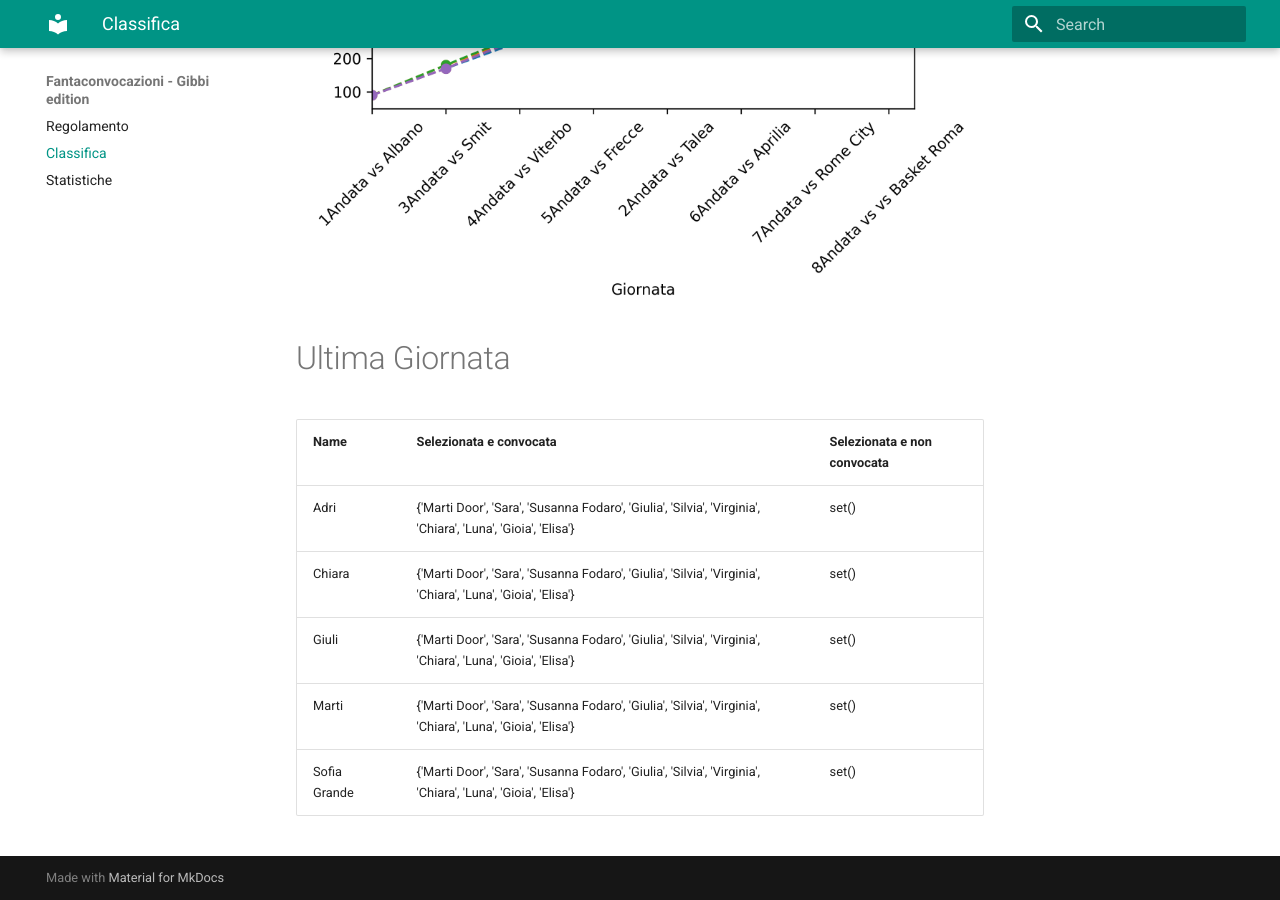
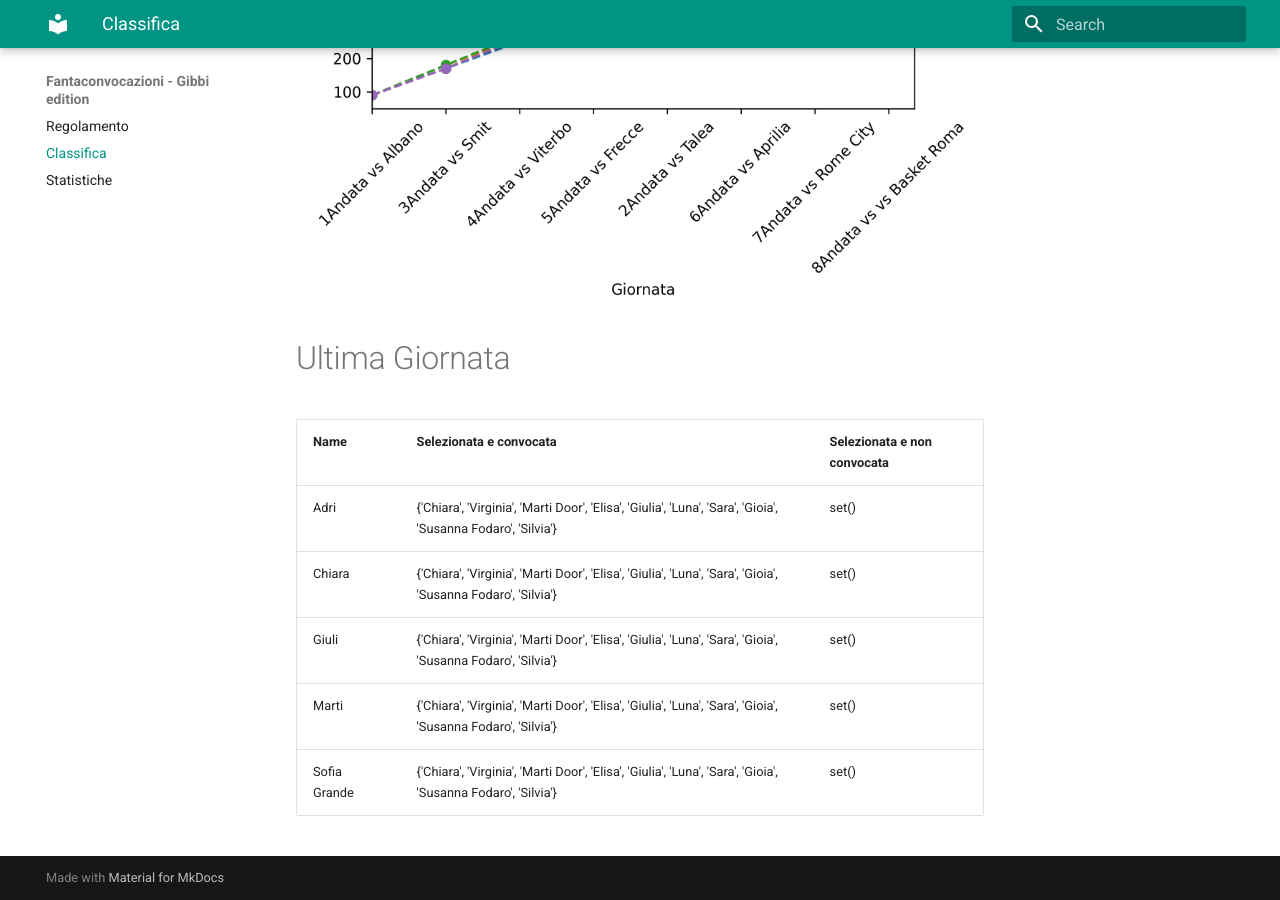
Before and after one commit to martinig94/fantagibbi, an MkDocs documentation site: the page built from docs/Classifica.md, in a window 1280 px wide and 900 px high, scrolled down 810 px. Built offline with MkDocs 1.6.1 and Material for MkDocs 9.7.7, drawn with Linux system fonts in a browser that asks for light colours.

Commit message:
Auto-update from main.py

```diff
--- a/docs/Classifica.md
+++ b/docs/Classifica.md
@@ -18,9 +18,9 @@
 <!-- START_TABLE CORRECT -->
 | Name         | Selezionata e convocata                                                                                      | Selezionata e non convocata   |
 |:-------------|:-------------------------------------------------------------------------------------------------------------|:------------------------------|
-| Adri         | {'Marti Door', 'Sara', 'Susanna Fodaro', 'Giulia', 'Silvia', 'Virginia', 'Chiara', 'Luna', 'Gioia', 'Elisa'} | set()                         |
-| Chiara       | {'Marti Door', 'Sara', 'Susanna Fodaro', 'Giulia', 'Silvia', 'Virginia', 'Chiara', 'Luna', 'Gioia', 'Elisa'} | set()                         |
-| Giuli        | {'Marti Door', 'Sara', 'Susanna Fodaro', 'Giulia', 'Silvia', 'Virginia', 'Chiara', 'Luna', 'Gioia', 'Elisa'} | set()                         |
-| Marti        | {'Marti Door', 'Sara', 'Susanna Fodaro', 'Giulia', 'Silvia', 'Virginia', 'Chiara', 'Luna', 'Gioia', 'Elisa'} | set()                         |
-| Sofia Grande | {'Marti Door', 'Sara', 'Susanna Fodaro', 'Giulia', 'Silvia', 'Virginia', 'Chiara', 'Luna', 'Gioia', 'Elisa'} | set()                         |
+| Adri         | {'Chiara', 'Virginia', 'Marti Door', 'Elisa', 'Giulia', 'Luna', 'Sara', 'Gioia', 'Susanna Fodaro', 'Silvia'} | set()                         |
+| Chiara       | {'Chiara', 'Virginia', 'Marti Door', 'Elisa', 'Giulia', 'Luna', 'Sara', 'Gioia', 'Susanna Fodaro', 'Silvia'} | set()                         |
+| Giuli        | {'Chiara', 'Virginia', 'Marti Door', 'Elisa', 'Giulia', 'Luna', 'Sara', 'Gioia', 'Susanna Fodaro', 'Silvia'} | set()                         |
+| Marti        | {'Chiara', 'Virginia', 'Marti Door', 'Elisa', 'Giulia', 'Luna', 'Sara', 'Gioia', 'Susanna Fodaro', 'Silvia'} | set()                         |
+| Sofia Grande | {'Chiara', 'Virginia', 'Marti Door', 'Elisa', 'Giulia', 'Luna', 'Sara', 'Gioia', 'Susanna Fodaro', 'Silvia'} | set()                         |
 <!-- END_TABLE CORRECT -->
```
